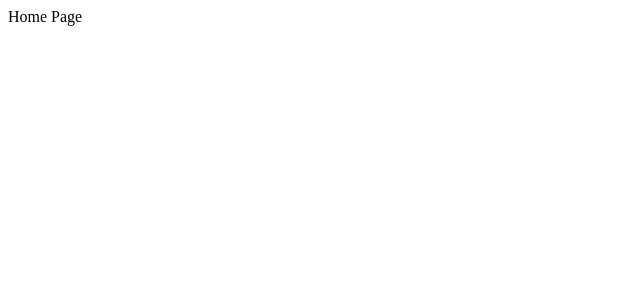
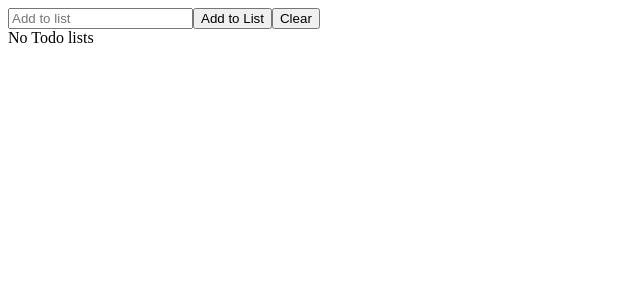
Before and after one commit to somramnani/todo-app-nextjs13-prisma, a Next.js app: page / in a window 1280 px wide. Shown: the top 300 px of the page, without its empty margins (0-640 px from the left). Built offline with nearby package versions, Linux system fonts and the light colour scheme.

Commit message:
feat: add To do list functionality

```diff
--- a/app/page.js
+++ /dev/null
@@ -1,3 +0,0 @@
-export default function HomePage() {
-  return <div>Home Page</div>;
-}
--- /dev/null
+++ b/src/app/components/Todo/Lists/Lists.jsx
@@ -0,0 +1,19 @@
+const Lists = ({ item, setTodo, todo }) => {
+  const removeItem = (item) => {
+    setTodo(todo.filter((list) => list !== item));
+  };
+  return (
+    <div style={{ border: "1px solid black", margin: "10px", padding: "10px" }}>
+      <h1>{item}</h1>
+      <button
+        onClick={() => {
+          removeItem(item);
+        }}
+      >
+        Remove
+      </button>
+    </div>
+  );
+};
+
+export default Lists;
--- /dev/null
+++ b/src/app/components/Todo/Searchbar/Searchbar.jsx
@@ -0,0 +1,34 @@
+import { useState } from "react";
+
+const Searchbar = ({ setTodo }) => {
+  const [userInput, setUserInput] = useState([]);
+
+  const handleSubmit = (e) => {
+    e.preventDefault();
+    setTodo((prevTodos) => [...prevTodos, userInput]);
+    setUserInput("");
+  };
+
+  const handleChange = (e) => {
+    setUserInput(e.target.value);
+  };
+
+  const clearInputField = (e) => {
+    setUserInput("");
+  };
+
+  return (
+    <div>
+      <input
+        placeholder="Add to list"
+        type="text"
+        value={userInput}
+        onChange={handleChange}
+      />
+      <button onClick={handleSubmit}>Add to List</button>
+      <button onClick={clearInputField}>Clear</button>
+    </div>
+  );
+};
+
+export default Searchbar;
--- /dev/null
+++ b/src/app/components/Todo/TodoList.jsx
@@ -0,0 +1,28 @@
+"use client";
+import Searchbar from "./Searchbar/Searchbar";
+import Lists from "./Lists/Lists";
+import { useState } from "react";
+
+const Todo = () => {
+  const [todo, setTodo] = useState("");
+
+  const displayLists = (data) => {
+    return (
+      <div>
+        {data.map((item) => {
+          return <Lists todo={todo} setTodo={setTodo} item={item} />;
+        })}
+      </div>
+    );
+  };
+
+  return (
+    <div>
+      <Searchbar setTodo={setTodo} />
+
+      {todo ? displayLists(todo) : "No Todo lists"}
+    </div>
+  );
+};
+
+export default Todo;
--- /dev/null
+++ b/src/app/page.jsx
@@ -0,0 +1,6 @@
+import Todo from "./components/Todo/TodoList";
+const HomePage = () => {
+  return <Todo />;
+};
+
+export default HomePage;
```
Also changed, not shown: src/app/layout.js (renamed from app/layout.js), src/styles/Home.module.css (renamed from styles/Home.module.css), src/styles/globals.css (renamed from styles/globals.css).
